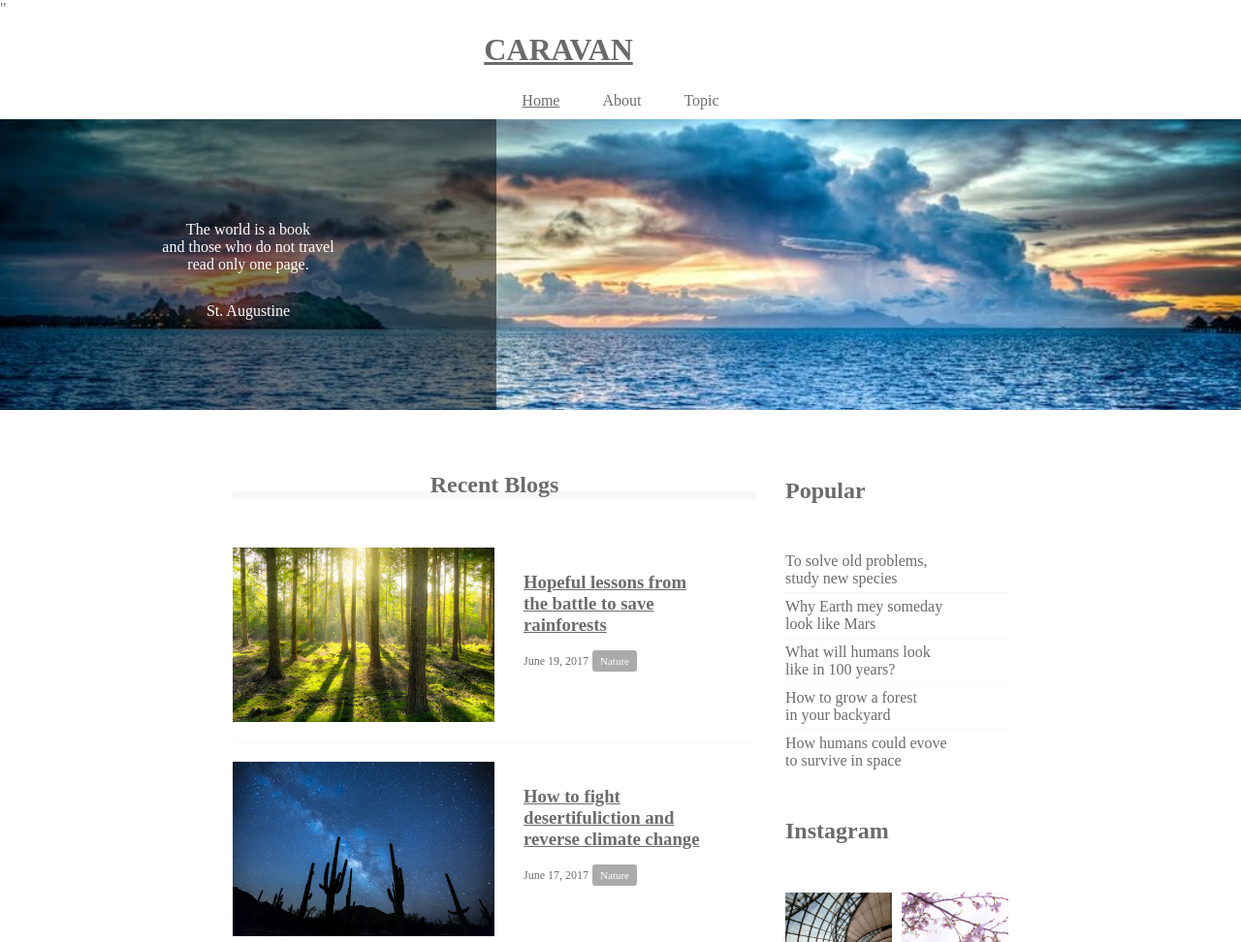
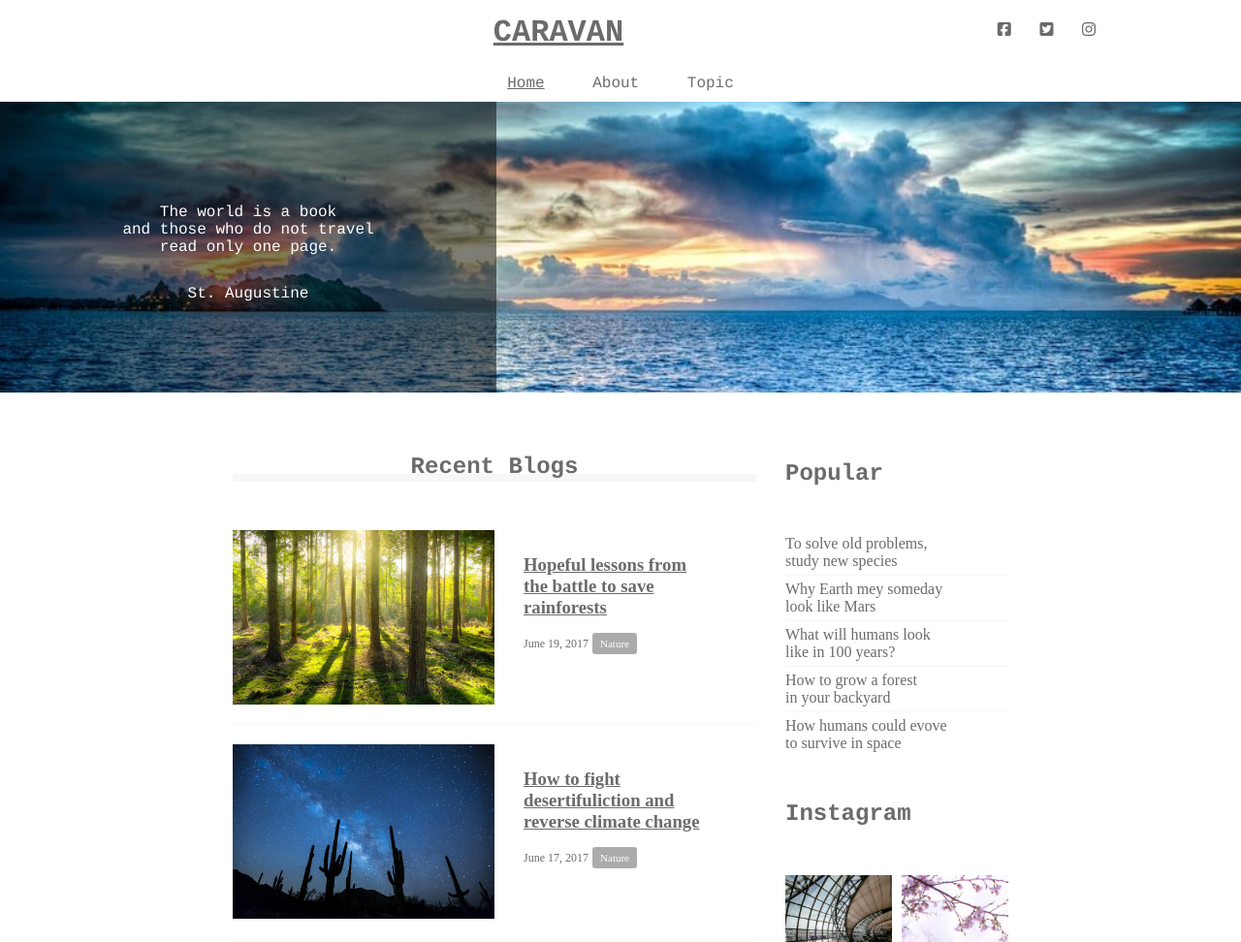
Before and after one commit to mogmog22/caravan, a plain HTML site: page index.html in a window 1280 px wide. Shown: the top 972 px of the page at 97% size. Drawn offline with Linux system fonts and the light colour scheme.

Commit message:
[Finish]1-9

```diff
--- a/index.html
+++ b/index.html
@@ -3,7 +3,7 @@
   <head>
     <meta charset="UTF-8" />
     <!-- FontAwesomeの読み込み -->
-    <script src="<script src="https://kit.fontawesome.com/84c89bd039.js" crossorigin="anonymous"></script>"
+    <script src="https://kit.fontawesome.com/84c89bd039.js" crossorigin="anonymous"></script>
     <!-- CSSファイルの読み込み -->
     <link rel="stylesheet" href="style.css" />
     <title>CARAVAN</title>
@@ -16,9 +16,14 @@
         <a href="index.html">
         CARAVAN
         </a>
-        </h1
+        </h1>
 
-        <div class="social"></div>
+        <div class="social">
+
+        <i class="fa-brands fa-square-facebook"></i>
+        <i class="fa-brands fa-square-twitter"></i>
+        <i class="fa-brands fa-instagram"></i>
+        </div>
     </header>
 
     <!-- navigation -->
--- a/style.css
+++ b/style.css
@@ -10,12 +10,29 @@ a {
   text-decotration: none;
 }
 
+header, nav, h2, .main-visual, footer {
+  font-family: Chalkduster, "Bradley Hand", Courier, "Segoe Print", sans-serif;
+}
+
 header{
   width: 90%; /* 横幅90% */
   padding: 15px 0;
   maigin: 0 auto;
   text-align: center;
+  position: relative;
 }
+
+.social {
+  position: absolute; /* headerの左上を基準絶対位置で指定する　*/
+  top: 22px; /* headerの左上から22px下側へ移動する　*/
+  right: 22px; /*headerの右上から22px左側へ移動する */
+}
+
+.social i {
+  display: inline-block;
+  margin-left: 20px;
+}
+
 
 header .heading { /* headerタグ内のheadingのクラスのみ反映される */
  font-size: 32px;
```
